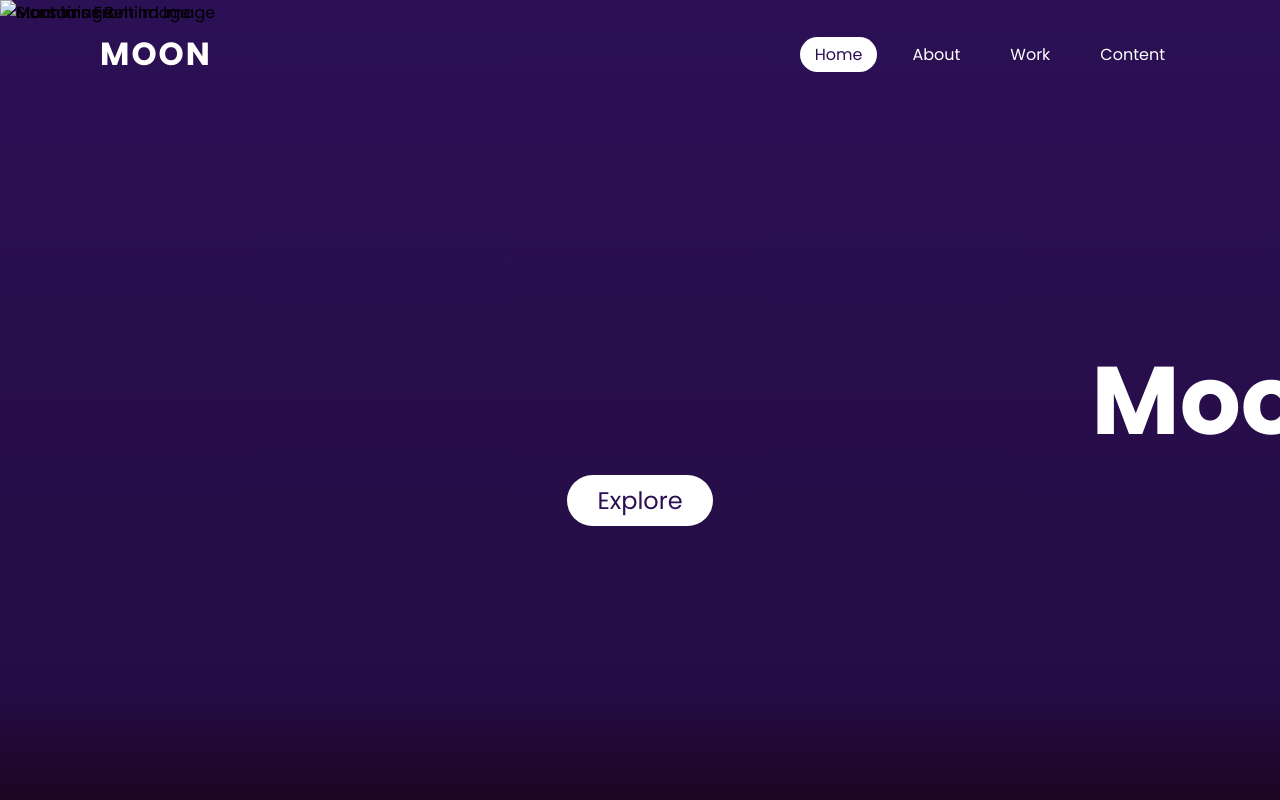
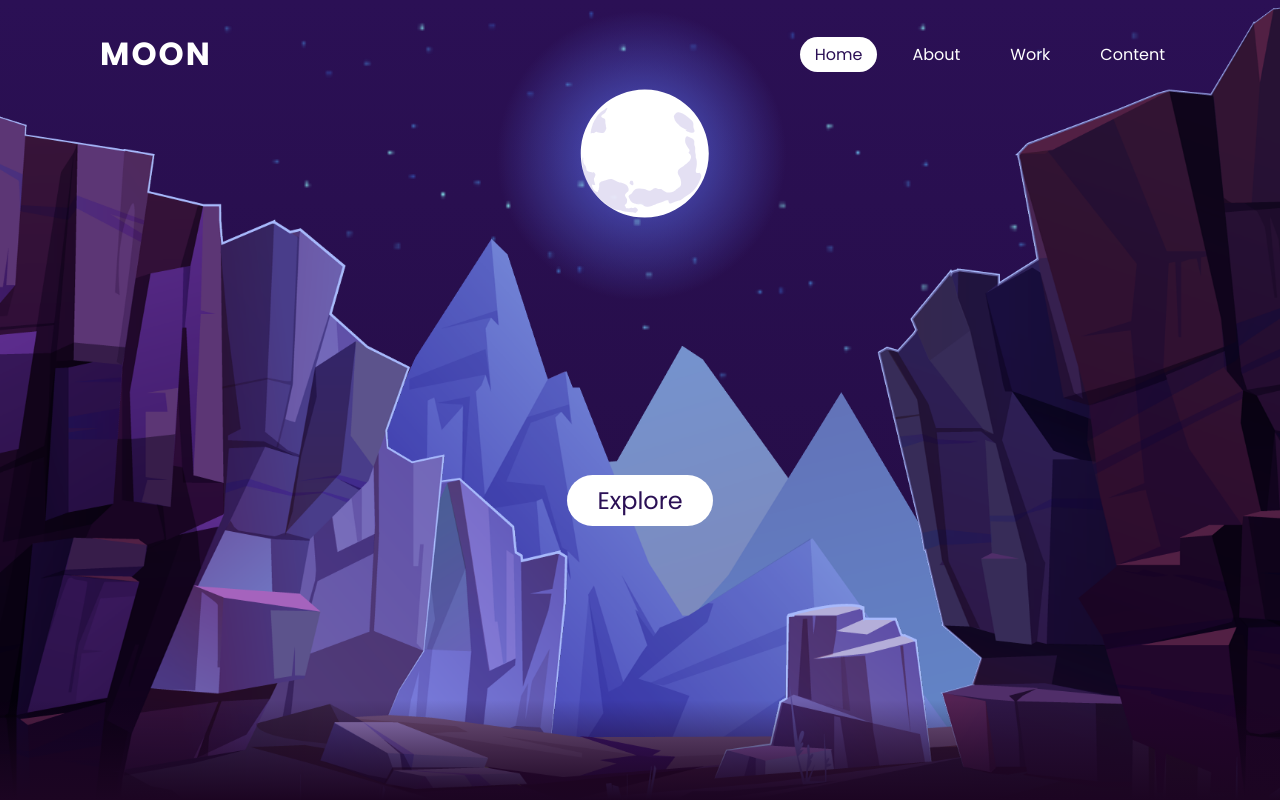
Before and after one commit to YasleyFernandes/moon-parallax, a plain HTML site: page index.html in a window 1280 px wide. Shown: the top 800 px of the page. Drawn offline with Linux system fonts and the light colour scheme.

Commit message:
Update index.html

```diff
--- a/index.html
+++ b/index.html
@@ -18,12 +18,12 @@
     </header>
     <main>
         <section>
-            <img src="images/stars.png" alt="Stars image" id="stars">
-            <img src="images/Moon.svg" alt="Moon image" id="moon">
-            <img src="images/mountains_behind.png" alt="Mountains Behind Image" id="mountains_behind">
+            <img src="assets/stars.png" alt="Stars image" id="stars">
+            <img src="assets/Moon.svg" alt="Moon image" id="moon">
+            <img src="assets/mountains_behind.png" alt="Mountains Behind Image" id="mountains_behind">
             <h2 id="text">Moon Light</h2>
             <a href="#sec" id="btn">Explore</a>
-            <img src="images/mountains_front.png" alt="Montains Front Image" id="mountains_front">
+            <img src="assets/mountains_front.png" alt="Montains Front Image" id="mountains_front">
         </section>
         <div class="sec" id="sec">
             <h2>The Moon light</h2>
@@ -55,8 +55,8 @@
             <div class="container">
                 <p>Yasley Fernandes &#169</p>
                     <div>
-                        <a href="https://www.linkedin.com/in/yasley-fernandes-0a9946223/" target="_blank"><img class="linkedin" src="images/linkedin-icon-white.png" alt="linkedin image"></a>
-                        <a href="https://github.com/YasleyFernandes" target="_blank"><img class="github" src="images/github-icon-white.png" alt="github image"></a>
+                        <a href="https://www.linkedin.com/in/yasley-fernandes-0a9946223/" target="_blank"><img class="linkedin" src="assets/linkedin-icon-white.png" alt="linkedin image"></a>
+                        <a href="https://github.com/YasleyFernandes" target="_blank"><img class="github" src="assets/github-icon-white.png" alt="github image"></a>
                     </div>
             </div class="links-social-media">
     </footer>
```
